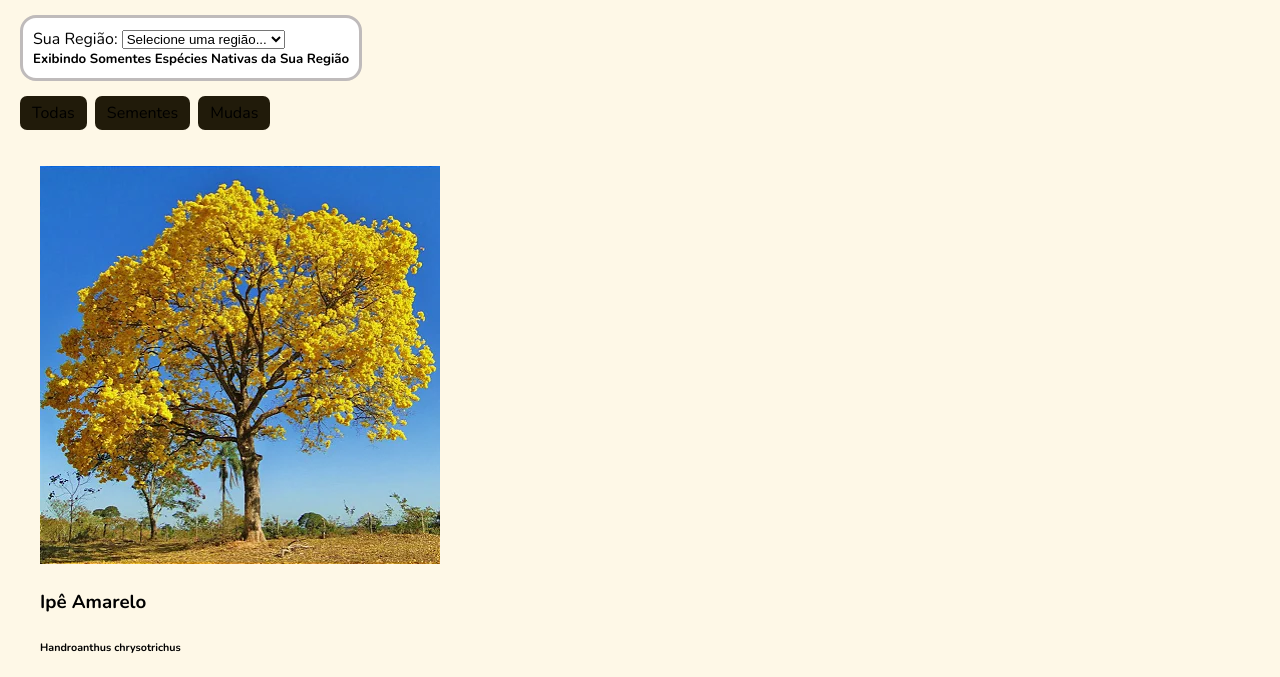
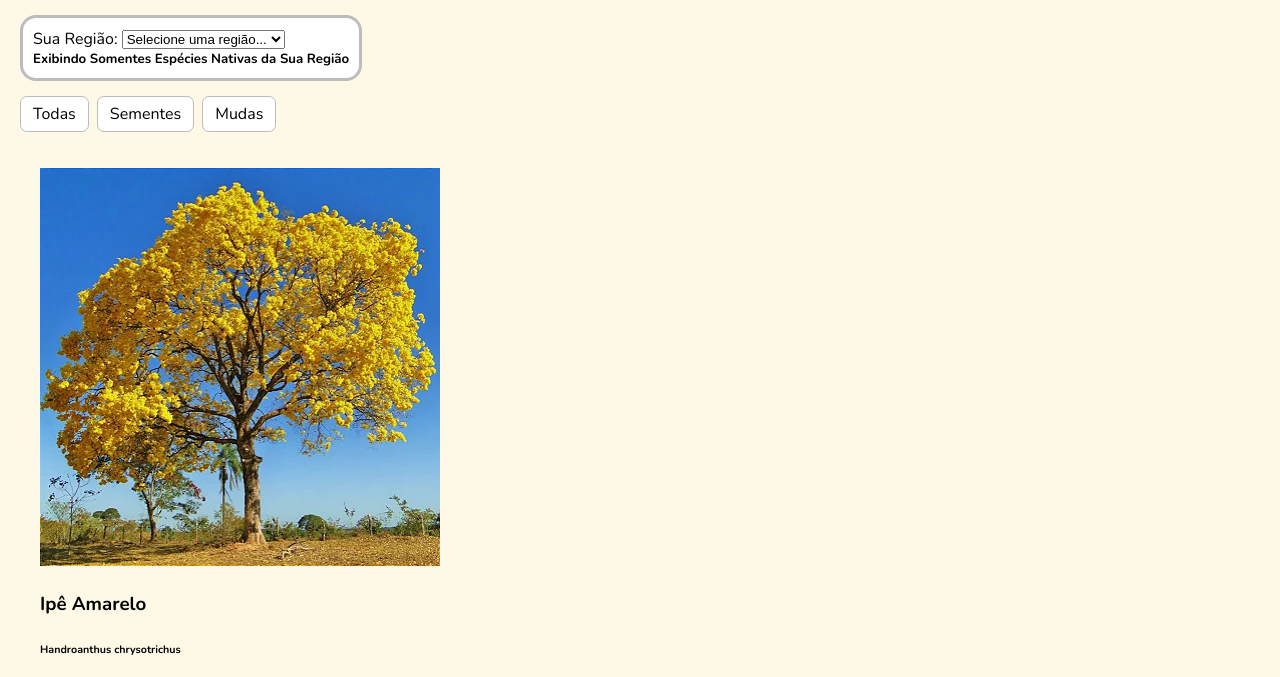
Before and after one commit to miguellopes-07/duotree, a plain HTML site: page pages/loja.html in a window 1280 px wide. Shown: the part 106-783 px from the top of the page. Drawn offline with nearby package versions, Linux system fonts and the light colour scheme.

Commit message:
Ajuste nos cards da loja

```diff
--- a/css/loja.css
+++ b/css/loja.css
@@ -133,7 +133,8 @@ margin: 0;
 }
 
 .listfilterloja > li {
-background-color: #211b0a;
+background-color: white;
+border: 1px solid #bfbbbb;
 
 padding: 6px 12px;
 
```
